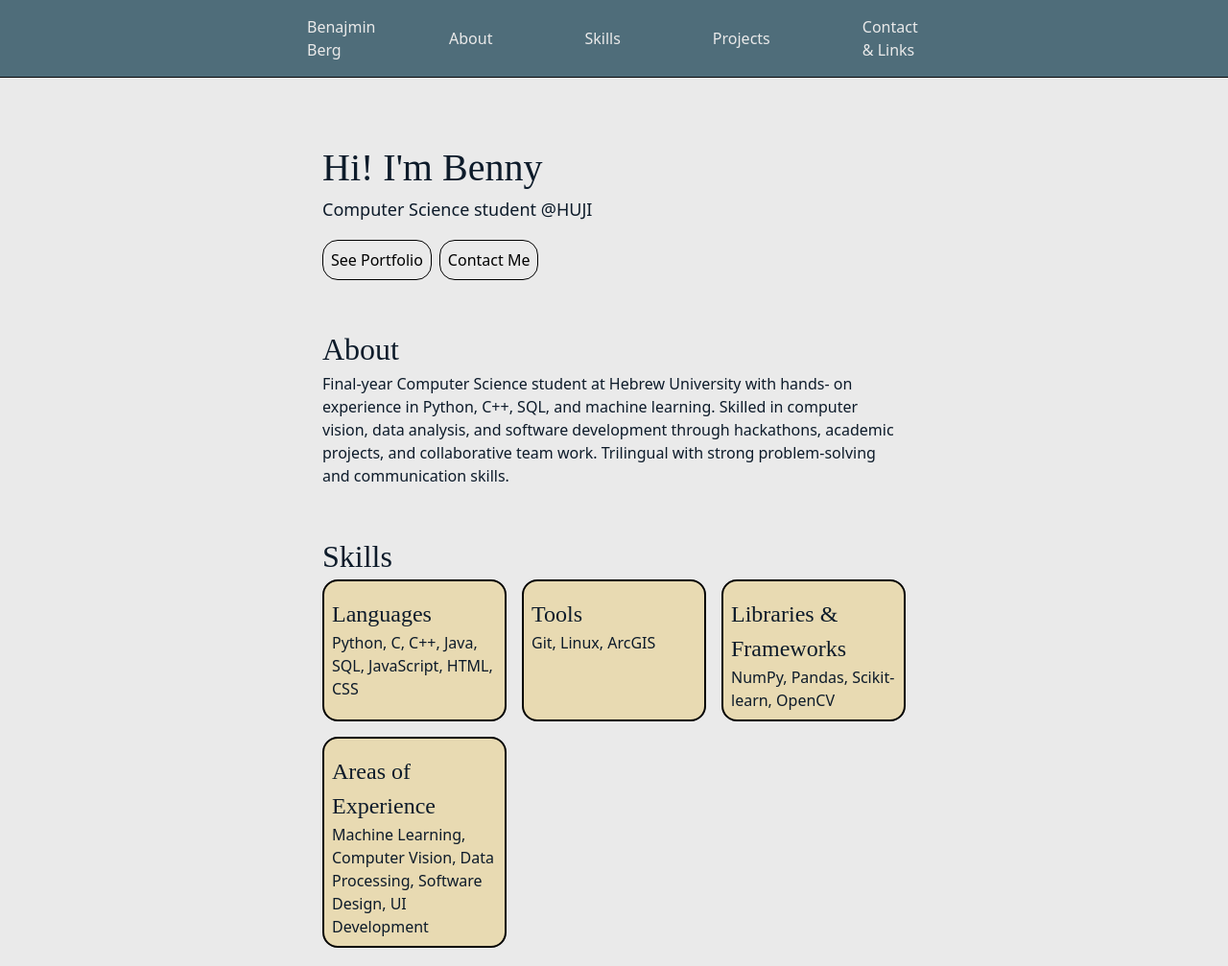
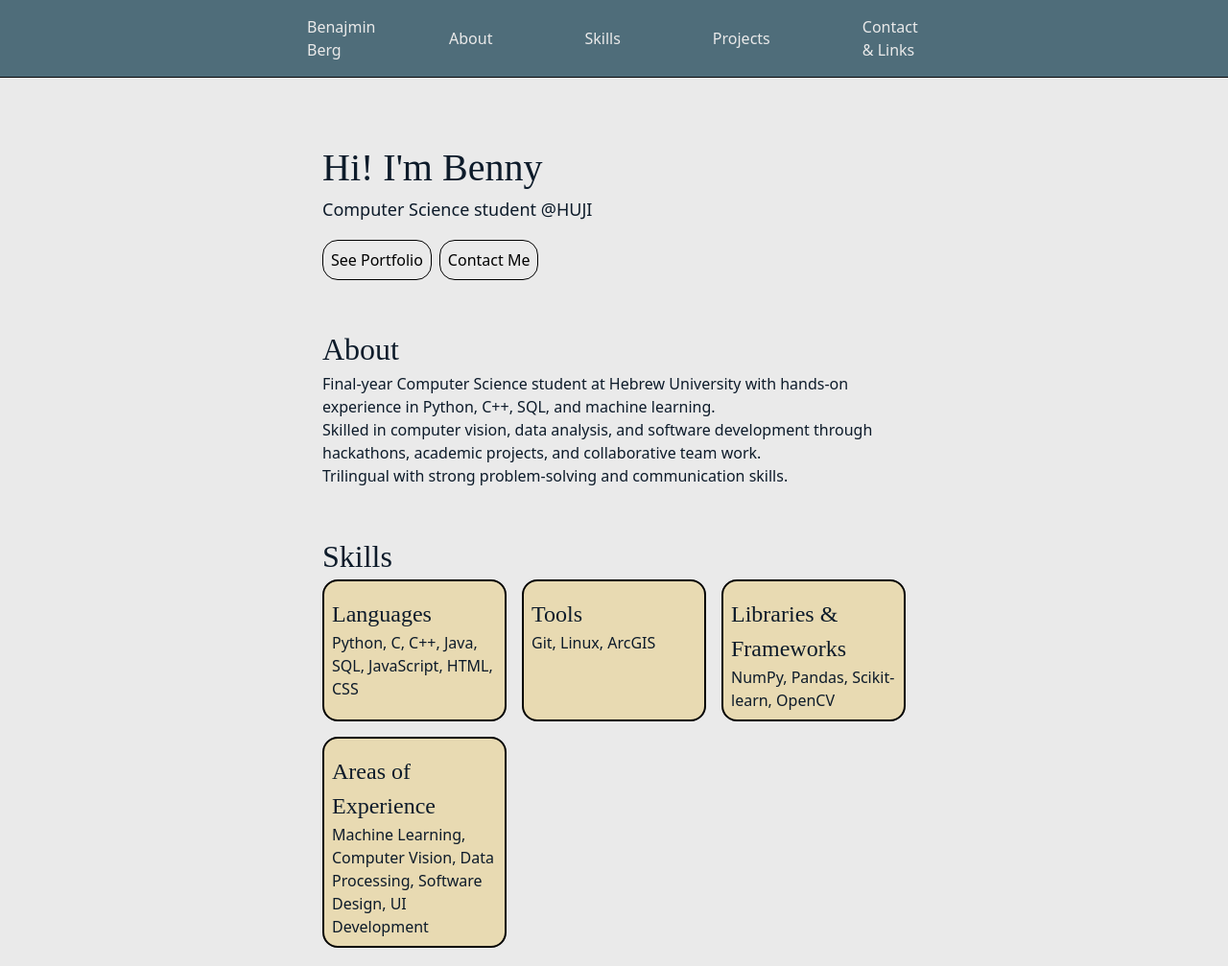
Before and after one commit to bennyberg/benny-website, a website built with Vite: page index.html in a window 1280 px wide. Shown: the top 1007 px of the page at 96% size. Built offline with nearby package versions, Linux system fonts and the light colour scheme; a web font is replaced by a local one.

Commit message:
added some line breaks

```diff
--- a/index.html
+++ b/index.html
@@ -34,11 +34,10 @@
     </section>
     <section id=about>
       <h2>About</h2>
-      <div>Final-year Computer Science student at Hebrew University with hands-
-        on experience in Python, C++, SQL, and machine learning. Skilled in
-        computer vision, data analysis, and software development through
-        hackathons, academic projects, and collaborative team work. Trilingual
-        with strong problem-solving and communication skills.</div>
+      <p>Final-year Computer Science student at Hebrew University with hands-on experience in Python, C++, SQL, and machine learning. <br>
+        Skilled in computer vision, data analysis, and software development through
+        hackathons, academic projects, and collaborative team work.<br>
+        Trilingual with strong problem-solving and communication skills.</p>
     </section>
     <section id=skills>
       <h2>Skills</h2>
```
